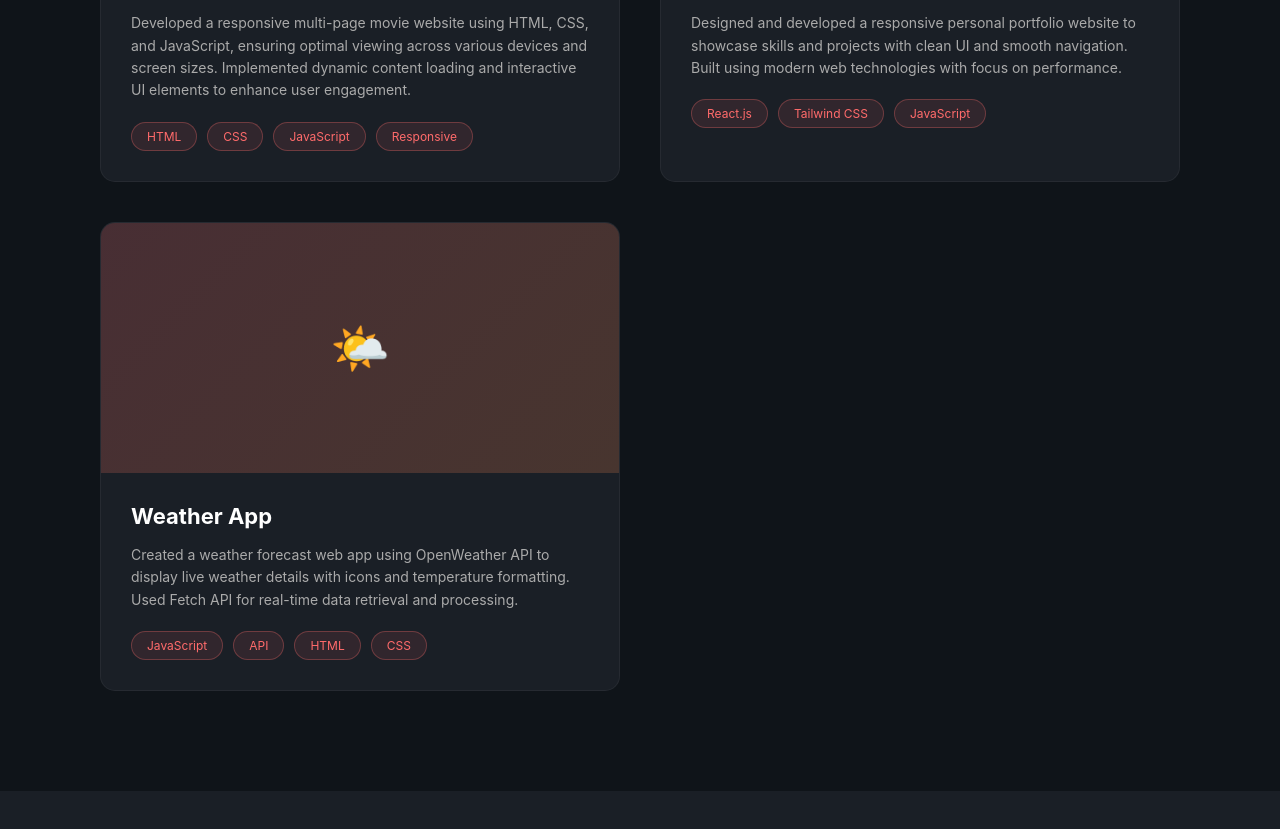
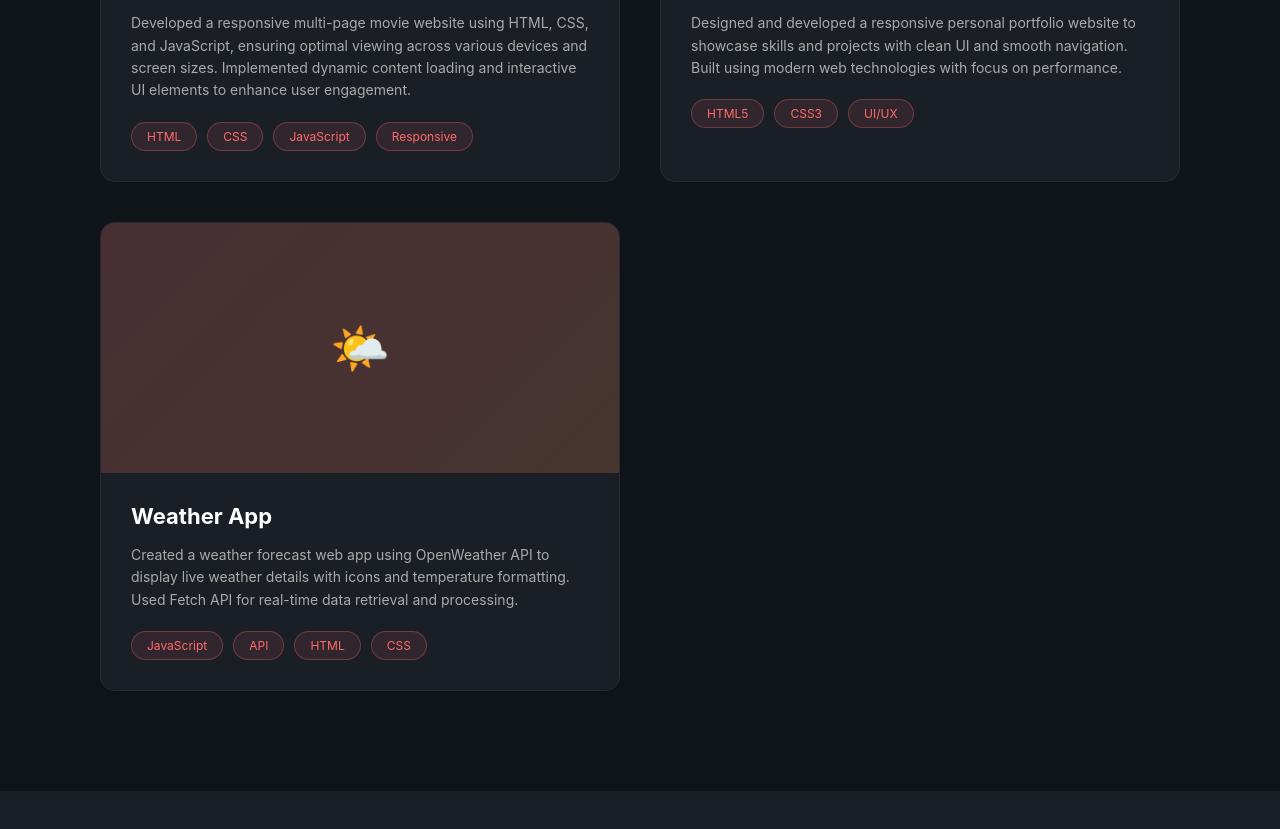
Before and after one commit to anshulnishad5/portfolio-website, a plain HTML site: page index.html in a window 1280 px wide. Shown: the part 1984-2813 px from the top of the page. Drawn offline with Linux system fonts and the light colour scheme.

Commit message:
Update tech tags in portfolio description
Replaced technology tags in the portfolio section.

```diff
--- a/index.html
+++ b/index.html
@@ -1000,9 +1000,9 @@
                         with clean UI and smooth navigation. Built using modern web technologies with focus on
                         performance.</p>
                     <div class="tech-tags">
-                        <span class="tech-tag">React.js</span>
-                        <span class="tech-tag">Tailwind CSS</span>
-                        <span class="tech-tag">JavaScript</span>
+                        <span class="tech-tag">HTML5</span>
+                        <span class="tech-tag">CSS3</span>
+                        <span class="tech-tag">UI/UX</span>
                     </div>
                 </div>
             </div>
```
